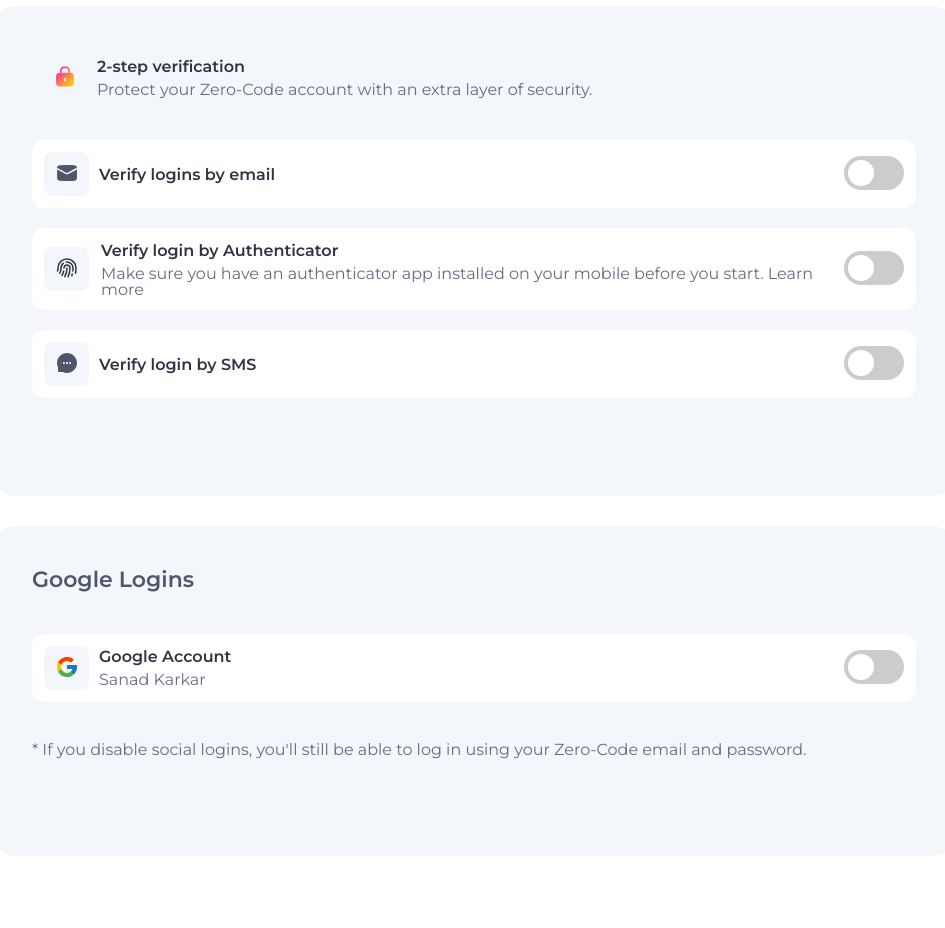
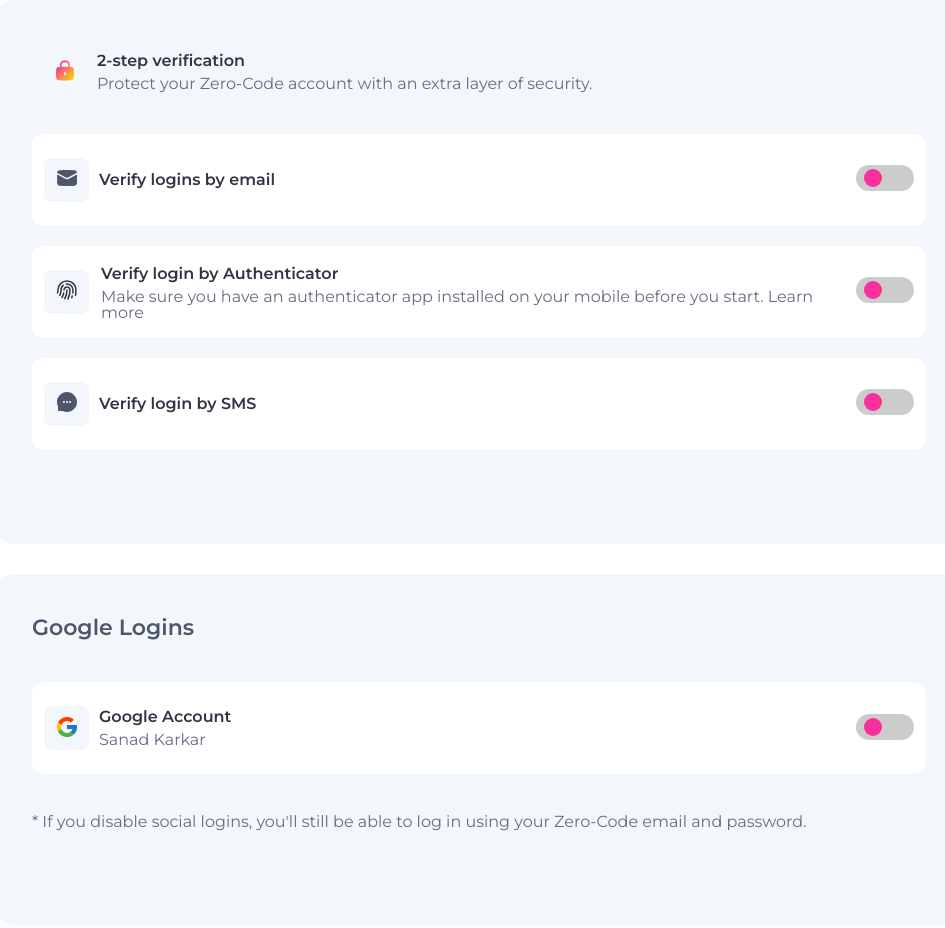
Before and after one commit to BruskoSerhiy/Create-Site, a website: page index.html in a window 1280 px wide. Shown: the part 1080-2008 px from the top of the page, without its empty margins (314-1259 px from the left). Drawn offline with nearby package versions, Linux system fonts and the light colour scheme; files that its build step writes are made by us from their sources.

Commit message:
Fixed bugs and toggler

```diff
--- a/index.html
+++ b/index.html
@@ -224,7 +224,7 @@
           <div class="security background-main">
             <h3 class="account-security headers-of-main">Account Security</h3>
             <div class="account-security-position">
-              <div class="confirm-email">
+              <div class="white-box">
                 <button class="shield-btn">
                   <svg width="20" height="21" viewBox="0 0 20 21" fill="none" xmlns="http://www.w3.org/2000/svg">
                   <path d="M17.8619 2.81362L10.8067 0.654242C10.2802 0.448586 9.64838 0.448586 9.01657 0.654242L2.06668 2.81362C0.592464 3.22494 -0.249947 4.5617 0.065957 6.00129L1.22427 12.171C1.75078 15.0501 3.225 17.3123 5.43633 18.6491C7.43705 19.883 8.91127 20.5 10.0696 20.5C11.2279 20.5 12.7021 19.883 14.7028 18.6491C16.9142 17.3123 18.3884 15.0501 18.9149 12.171L19.9679 6.00129C20.1785 4.5617 19.3361 3.22494 17.8619 2.81362ZM13.6498 8.88046L9.43778 12.9936C9.22717 13.0964 9.12187 13.1992 8.91127 13.1992C8.70067 13.1992 8.49007 13.0964 8.38476 12.9936L6.27874 10.937C5.96283 10.6285 5.96283 10.1144 6.27874 9.80591C6.59464 9.49743 7.12115 9.49743 7.43705 9.80591L9.01657 11.3483L12.7021 7.74936C13.018 7.44087 13.5445 7.44087 13.8604 7.74936C13.9657 8.16067 13.9657 8.57198 13.6498 8.88046Z" fill="#5BC9B0"/>
@@ -241,7 +241,7 @@
                   </div>
                 </div>
               </div>
-              <div class="confirm-email">
+              <div class="white-box">
                 <button class="shield-btn">
                   <svg width="18" height="21" viewBox="0 0 18 21" fill="none" xmlns="http://www.w3.org/2000/svg">
                     <path d="M17.793 9.52564C17.6896 8.19231 16.6551 7.16667 15.3103 7.0641C14.8965 7.0641 14.3792 6.96154 13.9655 6.96154V4.39744C13.9655 2.24359 12.2068 0.5 10.0344 0.5H7.96546C5.79304 0.5 4.03442 2.24359 4.03442 4.39744V6.96154C3.51718 6.96154 3.10339 7.0641 2.68959 7.0641C1.34477 7.16667 0.310284 8.19231 0.206836 9.52564C0.103387 10.6538 -6.10352e-05 12.3974 -6.10352e-05 13.6282C-6.10352e-05 14.859 0.103387 16.5 0.206836 17.7308C0.310284 19.0641 1.34477 20.0897 2.68959 20.1923C4.55166 20.3974 7.03442 20.5 8.99994 20.5C10.9655 20.5 13.4482 20.2949 15.3103 20.1923C16.6551 20.0897 17.6896 19.0641 17.793 17.7308C17.8965 16.6026 17.9999 14.9615 17.9999 13.6282C17.9999 12.2949 17.8965 10.7564 17.793 9.52564ZM9.82753 14.6538C9.82753 15.0641 9.51718 15.4744 8.99994 15.4744C8.4827 15.4744 8.17235 15.1667 8.17235 14.6538V12.6026C8.17235 12.1923 8.4827 11.7821 8.99994 11.7821C9.51718 11.7821 9.82753 12.0897 9.82753 12.6026V14.6538ZM12.3103 6.85897C11.1724 6.75641 10.0344 6.65385 8.99994 6.65385C7.96546 6.65385 6.82752 6.65385 5.68959 6.75641V4.39744C5.68959 3.16667 6.72408 2.14103 7.96546 2.14103H10.0344C11.2758 2.14103 12.3103 3.16667 12.3103 4.39744V6.85897Z" fill="url(#paint0_linear_3920_2486)"/>
@@ -319,7 +319,7 @@
                     with an extra layer of security.</p>
                 </div>
               </div>
-            <div class="confirm-email space">
+            <div class="white-box space">
               <div class="verify-email-position">
                 <button class="shield-btn">
                   <svg  width="24" height="24" viewBox="0 0 24 24" fill="none" xmlns="http://www.w3.org/2000/svg">
@@ -336,7 +336,7 @@
                   </label>
                 </div>
             </div>
-            <div class="authenticator confirm-email space">
+            <div class="authenticator white-box space">
               <button class="shield-btn">
                 <svg width="24" height="24" viewBox="0 0 24 24" fill="none" xmlns="http://www.w3.org/2000/svg">
                   <path d="M4.75311 17.3344C5.57641 15.6769 6.00326 13.8507 5.99999 12C6.00077 11.1002 6.20331 10.212 6.59269 9.40075C6.98208 8.58953 7.5484 7.87594 8.24999 7.3125" fill="#4E566C"/>
@@ -360,7 +360,7 @@
                 </label>
               </div>
             </div>
-            <div class="confirm-email space">
+            <div class="white-box space">
               <div class="verify-email-position">
                 <button class="shield-btn">
                   <svg width="20" height="20" viewBox="0 0 20 20" fill="none" xmlns="http://www.w3.org/2000/svg">
@@ -380,7 +380,7 @@
         </div>
           <div class="google background-main">
              <div class="headers-of-main">Google Logins</div>
-             <div class="confirm-email space">
+             <div class="white-box space">
               <div class="google-text">
                 <button class="shield-btn">
                   <svg width="24" height="24" viewBox="0 0 24 24" fill="none" xmlns="http://www.w3.org/2000/svg">
--- a/styles/styles.scss
+++ b/styles/styles.scss
@@ -27,7 +27,6 @@
     align-items: center;
     border-top: 10px solid $brandColor;
     padding-left: 76px;
-    padding-right: 10px;
     background: $brandBackground-color;
     border-radius: 0 0 24px 24px;
 }
@@ -139,7 +138,7 @@
     max-width: 100%;
 }
 .main {
-    margin: 125px 10px 75px 66px;
+    margin: 125px 0 75px 66px;
 }
 .basic {
     display: flex;
@@ -275,11 +274,12 @@
     flex-direction: column;
     gap: 24px;
 }
-.confirm-email {
+.white-box {
     display: flex;
     align-items: center;
     padding: 12px;
     gap: 12px;
+    min-height: 68px;
     background: #FFFFFF;
     border-radius: 12px
 }
@@ -386,8 +386,8 @@
     .switch {
         position: relative;
         display: inline-block;
-        width: 60px;
-        height: 34px;
+        width: 58px;
+        height: 26px;
       }
       .switch input {display:none;}
       .slider {
@@ -404,13 +404,16 @@
       .slider:before {
         position: absolute;
         content: "";
-        height: 26px;
-        width: 26px;
-        left: 4px;
+        height: 18px;
+        width: 18px;
+        left: 8px;
         bottom: 4px;
-        background-color: white;
+        background-color: #F8309E;
         -webkit-transition: .4s;
         transition: .4s;
+      }
+      input:checked + .slider::before {
+        background-color: #FFFFFF;
       }
       input:checked + .slider {
         background-color: #F8309E;;
@@ -481,7 +484,6 @@
         .root-header {
             display: flex;
             justify-content: space-around;
-            padding-left: 0;
         }
         .basic_conteiner {
             display: flex;
@@ -510,8 +512,8 @@
             grid-template-areas:
                 "header "
                 "main";
-            grid-template-rows: 86px;
-            grid-template-columns: 768px;
+            grid-template-rows: 86px 1fr;
+            grid-template-columns: 1fr;
         }
         .header-menu {
             display: none;
@@ -520,6 +522,9 @@
             display: flex;
             justify-content: space-between;
             width: 100%;
+        }
+        .main {
+            margin: 125px 0 75px 0;
         }
         .aside-root {
             display: none;
```
